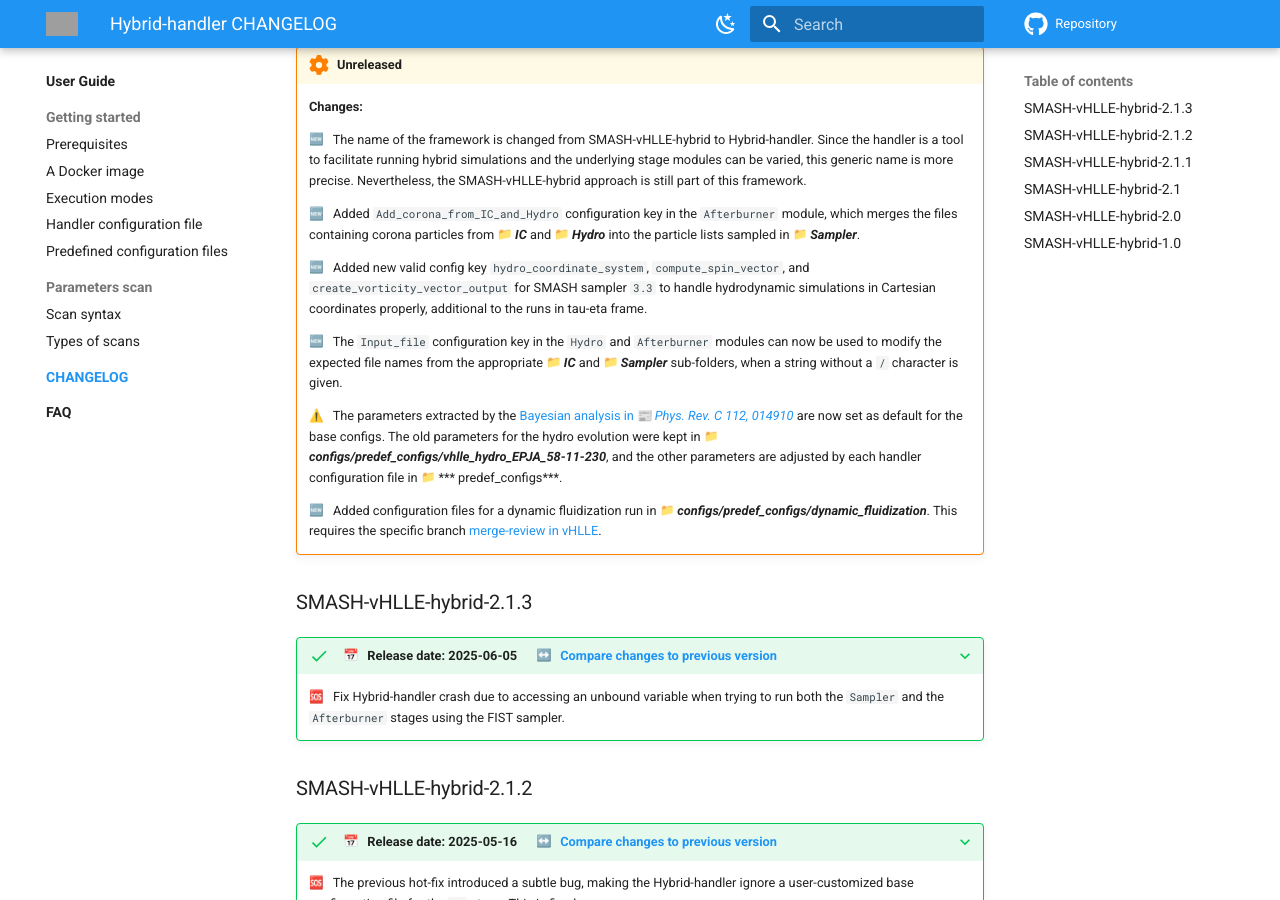
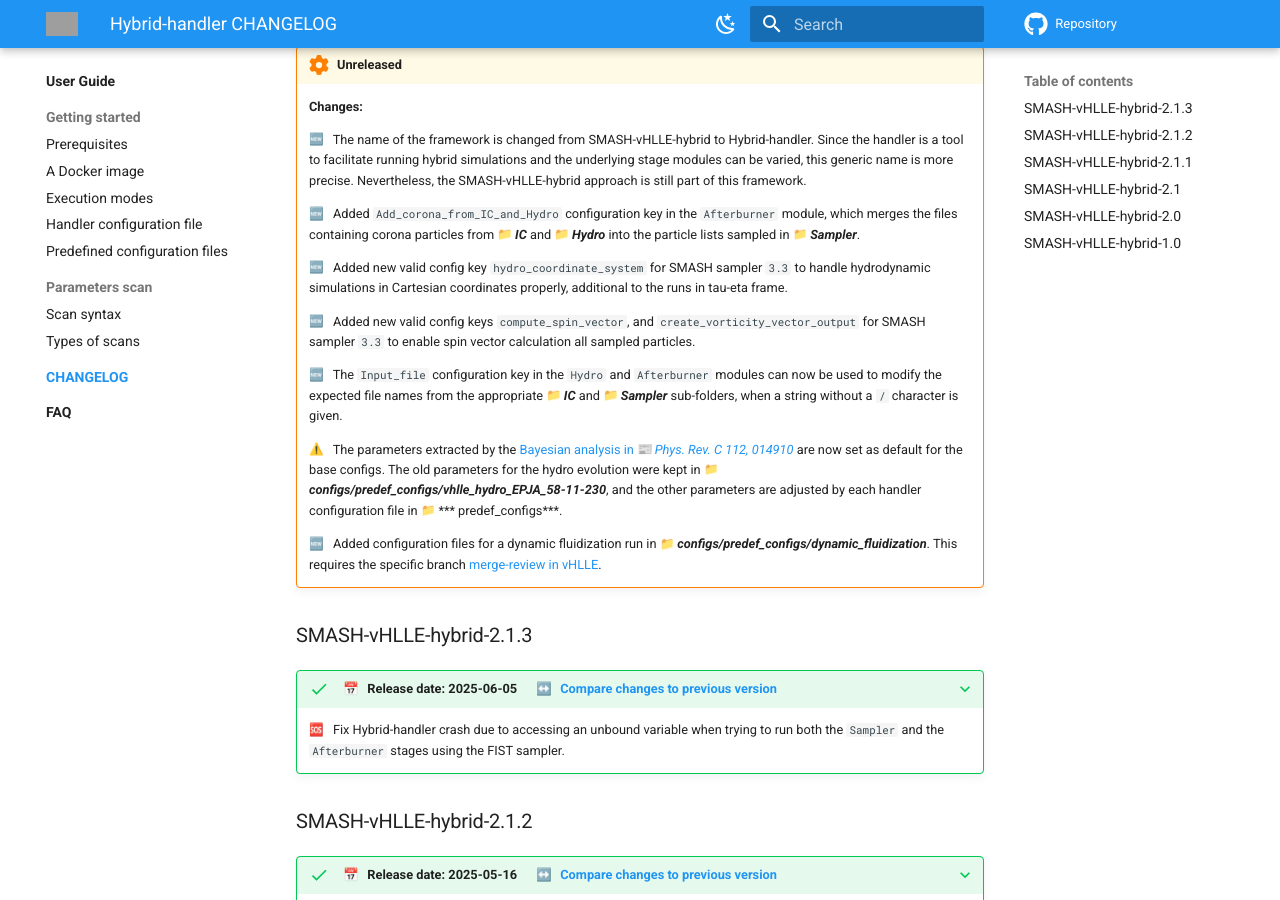
Before and after one commit to smash-transport/smash-vhlle-hybrid, an MkDocs documentation site: the page built from docs/user/CHANGELOG/index.md, in a window 1280 px wide and 900 px high, scrolled down 552 px. Built offline with MkDocs 1.6.1 and Material for MkDocs 9.7.7, drawn with Linux system fonts in a browser that asks for light colours; emoji names are drawn with the system emoji font; comment, search, counter and statistics services are not loaded; the version menu is left out; grey boxes are pictures that could not be loaded.

Commit message:
Update CHANGELOG

```diff
--- a/docs/user/CHANGELOG/index.md
+++ b/docs/user/CHANGELOG/index.md
@@ -52,7 +52,9 @@
 
     :new: &nbsp; Added `Add_corona_from_IC_and_Hydro` configuration key in the `Afterburner` module, which merges the files containing corona particles from :file_folder: ***IC*** and :file_folder: ***Hydro*** into the particle lists sampled in :file_folder: ***Sampler***.
 
-    :new: &nbsp; Added new valid config key `hydro_coordinate_system`, `compute_spin_vector`, and `create_vorticity_vector_output` for SMASH sampler `3.3` to handle hydrodynamic simulations in Cartesian coordinates properly, additional to the runs in tau-eta frame.
+    :new: &nbsp; Added new valid config key `hydro_coordinate_system` for SMASH sampler `3.3` to handle hydrodynamic simulations in Cartesian coordinates properly, additional to the runs in tau-eta frame.
+
+    :new: &nbsp; Added new valid config keys `compute_spin_vector`, and `create_vorticity_vector_output` for SMASH sampler `3.3` to enable spin vector calculation all sampled particles.
 
     :new: &nbsp; The `Input_file` configuration key in the `Hydro` and `Afterburner` modules can now be used to modify the expected file names from the appropriate :file_folder: ***IC*** and :file_folder: ***Sampler*** sub-folders, when a string without a `/` character is given.
 
```
